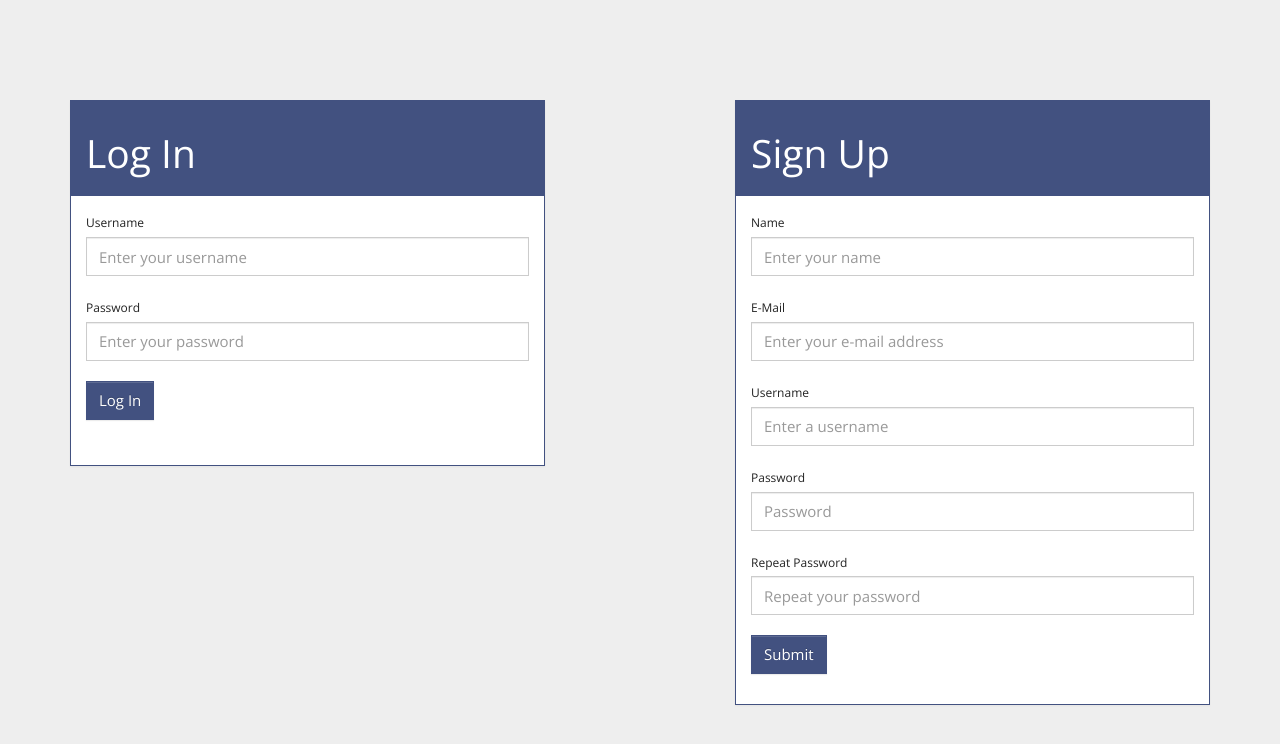
After one commit to M4R1KU/tasktool, a PHP site: template pages/loginsite.php in a window 1280 px wide. The commit adds this page. Shown: the top 744 px of the page. Run offline with PHP 8.4, Linux system fonts and the light colour scheme; the template is opened without the code that fills it, so the values that code supplies are empty.

Commit message:
login works
only authentification
without error handling and sessions

```diff
--- a/getusername.php
+++ b/getusername.php
@@ -1,7 +1,6 @@
 <?php
 require_once('lib/ConnectionHandler.php');
 
-//$q = $_GET['username'];
 $q = $_POST['username'];
 
 $query = 'SELECT username FROM user WHERE username = ?';
--- a/index.php
+++ b/index.php
@@ -1,4 +1,5 @@
 <?php
+session_start();
 // load classes
 require_once('lib/CentralDesign.php');
 $centralDesign = new CentralDesign();
--- a/lib/Login.php
+++ b/lib/Login.php
@@ -18,4 +18,28 @@ class Login
         }
 
     }
+
+    public function login_user($username, $password)
+    {
+        $query = 'SELECT username, password FROM user WHERE username = ? and password = ?';
+
+        $statement = ConnectionHandler::getConnection()->prepare($query);
+        $statement->bind_param('ss', $username, $password);
+
+        if (!$statement->execute()) {
+            throw new Exception($statement->error);
+        }
+        $result = $statement->get_result();
+
+        $row = $result->fetch_object();
+
+        if ($row == null) {
+            echo "<script>console.log('false')</script>";
+            return false;
+        }
+        else {
+            echo "<script>console.log('true')</script>";
+            return true;
+        }
+    }
 }
--- /dev/null
+++ b/lib/loginscript.php
@@ -0,0 +1,5 @@
+<?php
+
+
+
+?>
--- /dev/null
+++ b/pages/loginsite.php
@@ -0,0 +1,97 @@
+<?php
+require_once('lib/Login.php');
+require_once('lib/loginscript.php');
+$login = new Login();
+
+$name = null;
+$email = null;
+$username = null;
+$password = null;
+$login_username = null;
+$login_password = null;
+if (isset($_POST['name']) && isset($_POST['email']) && isset($_POST['username']) && isset($_POST['password'])) {
+    $name = $_POST['name'];
+    $email = $_POST['email'];
+    $username = $_POST['username'];
+    $password = $_POST['password'];
+
+    $password = sha1($password);
+
+    if ($login->register($name, $email, $username, $password)) {
+        $name = null;
+        $email = null;
+        $username = null;
+        $password = null;
+    }
+
+} elseif (isset($_POST['login_username']) && isset($_POST['login_password'])) {
+    $login_username = $_POST['login_username'];
+    $login_password = $_POST['login_password'];
+
+    $login_password = sha1($login_password);
+
+    if ($login->login_user($login_username, $login_password)) {
+        $login_username = null;
+        $login_password = null;
+    }
+    else {
+
+    }
+}
+?>
+<div class="container">
+    <div class="col-lg-5 panel panel-primary">
+        <div class="panel-heading"><h1>Log In</h1></div>
+        <form action="index.php?site=loginsite" method="post">
+            <div class="form-group panel-body">
+                <!--Form for Log In-->
+                <div class="form-group"><label for="username">Username</label>
+                    <input type="text" class="form-control" name="login_username" id="login_username"
+                           placeholder="Enter your username"></div>
+
+                <div class="form-group"><label for="pasword">Password</label>
+                    <input type="password" class="form-control" name="login_password" id="login_password"
+                           placeholder="Enter your password"></div>
+
+                <div class="form-group">
+                    <button type="submit" class="btn btn-primary">Log In</button>
+                </div>
+
+            </div>
+        </form>
+    </div>
+    <div class="col-lg-5 col-lg-offset-2 panel panel-primary">
+        <div class="panel-heading"><h1>Sign Up</h1></div>
+        <form action="index.php?site=loginsite" method="post">
+            <div class="panel-body">
+                <!--Form for Sign Up-->
+                <div class="form-group"><label for="name">Name</label>
+                    <input type="text" class="form-control" name="name" id="name" placeholder="Enter your name"
+                           title="Please enter a valid name. Example: Michael Townley." required></div>
+
+                <div class="form-group"><label for="email">E-Mail</label>
+                    <input type="email" class="form-control" name="email" id="email"
+                           placeholder="Enter your e-mail address"
+                           title="Please enter a valid name. Example: Michael.Townley@example.com." required></div>
+
+                <div class="form-group"><label for="username">Username</label>
+                    <input type="text" class="form-control" name="username" id="username" placeholder="Enter a username"
+                           required></div>
+
+                <div class="form-group"><label for="password">Password</label>
+                    <input type="password" class="form-control" name="password" id="password" placeholder="Password"
+                           title="at least eight symbols containing at least one number, one lower and one upper letter"
+                           required></div>
+
+                <div class="form-group"><label for="password">Repeat Password</label>
+                    <input type="password" class="form-control" id="password_confirmed" name="password_confirmed"
+                           placeholder="Repeat your password" required></div>
+
+                <div class="form-group">
+                    <button type="submit" class="btn btn-primary">Submit</button>
+                </div>
+
+            </div>
+        </form>
+    </div>
+</div>
--- a/resources/logedin.php
+++ b/resources/logedin.php
@@ -3,8 +3,8 @@ $login = false;
 
 if($login){
 
-    echo '<a href="index.php?site=login" class="navbar-loggedin">Logout<br>Mario</a>';
+    echo '<a href="index.php?site=loginsite" class="navbar-loggedin">Logout<br>Mario</a>';
 }
 else {
-    echo '<a href="index.php?site=login">Log In</a>';
+    echo '<a href="index.php?site=loginsite">Log In</a>';
 }
--- a/resources/menu.php
+++ b/resources/menu.php
@@ -2,7 +2,7 @@
     <a href="index.php" class="navbar-title">TaskTool</a>
     <div id="navbar-link" class="left">
         <a href="index.php">Home</a>
-        <a href="index.php?site=Subjects">Subjects</a>
+        <a href="index.php?site=subjects">Subjects</a>
         <a href="index.php?site=about">About</a>
         <a href="index.php?site=contact">Contact</a>
         <?php
```
Also changed, not shown: pages/about.php (+7 -10 lines), pages/login.php (deleted, +0 -68 lines).
